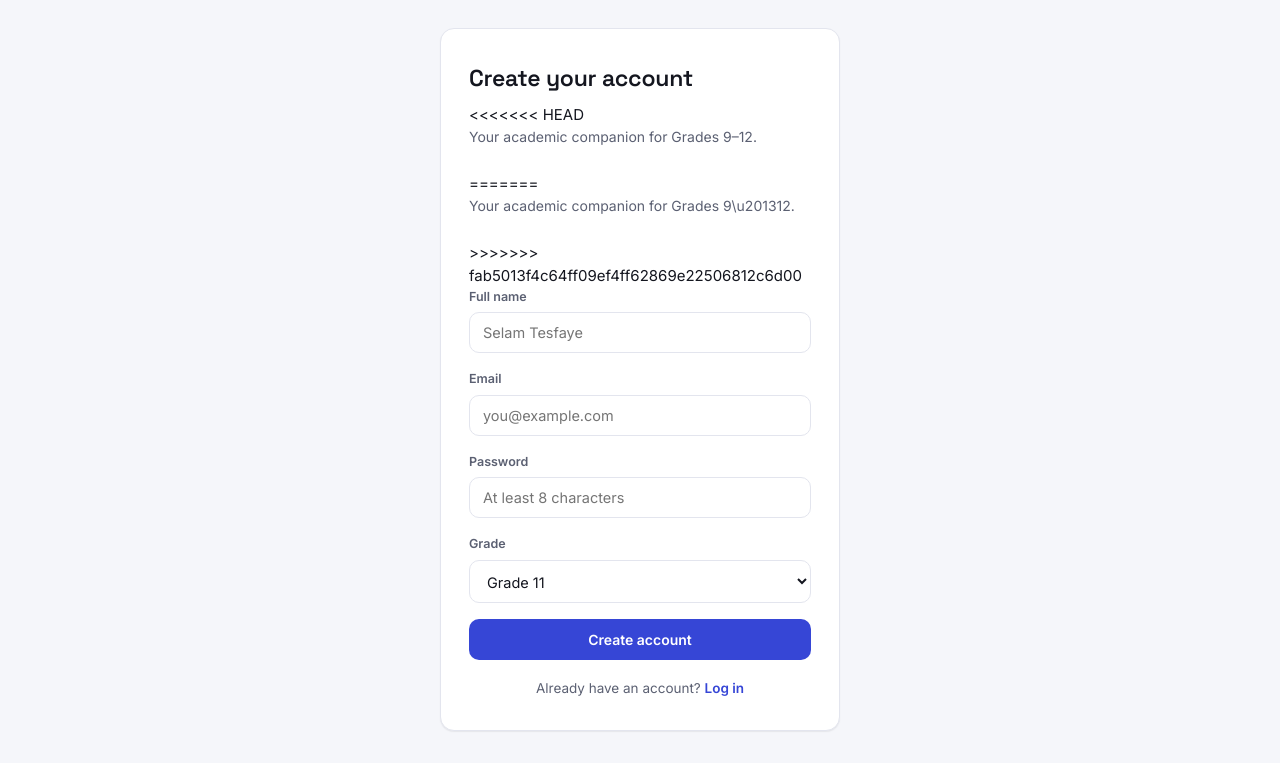
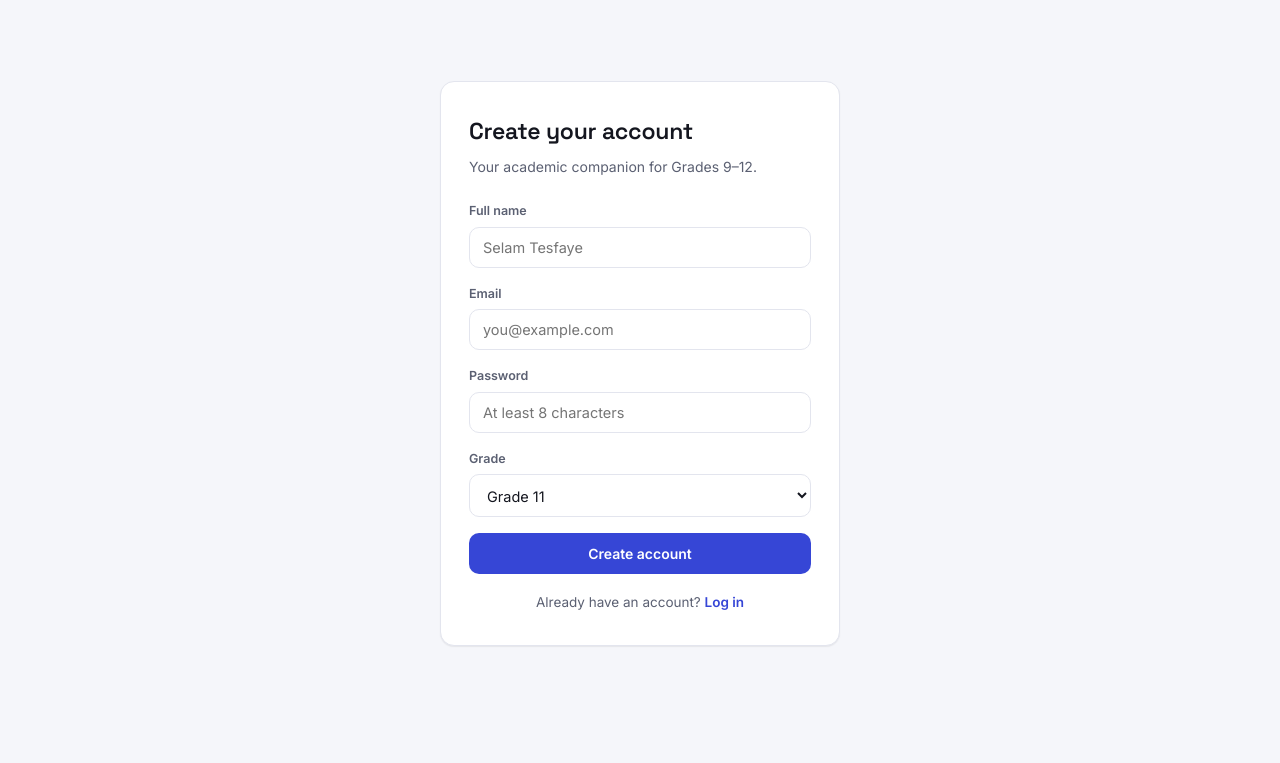
Before and after one commit to nyaura-multi/nexa_teamari, a website: page public/signup.html in a window 1280 px wide. Shown: the part 69-832 px from the top of the page. After the commit the page ends 800 px from the top, so only its background shows below. Drawn offline with Linux system fonts and the light colour scheme; no server answers.

Commit message:
Fix merge conflict markers on signup page

```diff
--- a/public/signup.html
+++ b/public/signup.html
@@ -14,11 +14,7 @@
   <div class="auth-wrap">
     <form class="card auth-card" id="signup-form" novalidate>
       <h1>Create your account</h1>
-<<<<<<< HEAD
       <div class="sub">Your academic companion for Grades 9–12.</div>
-=======
-      <div class="sub">Your academic companion for Grades 9\u201312.</div>
->>>>>>> fab5013f4c64ff09ef4ff62869e22506812c6d00
       <div class="auth-error" id="signup-error"></div>
       <div class="field">
         <label for="name">Full name</label>
```
